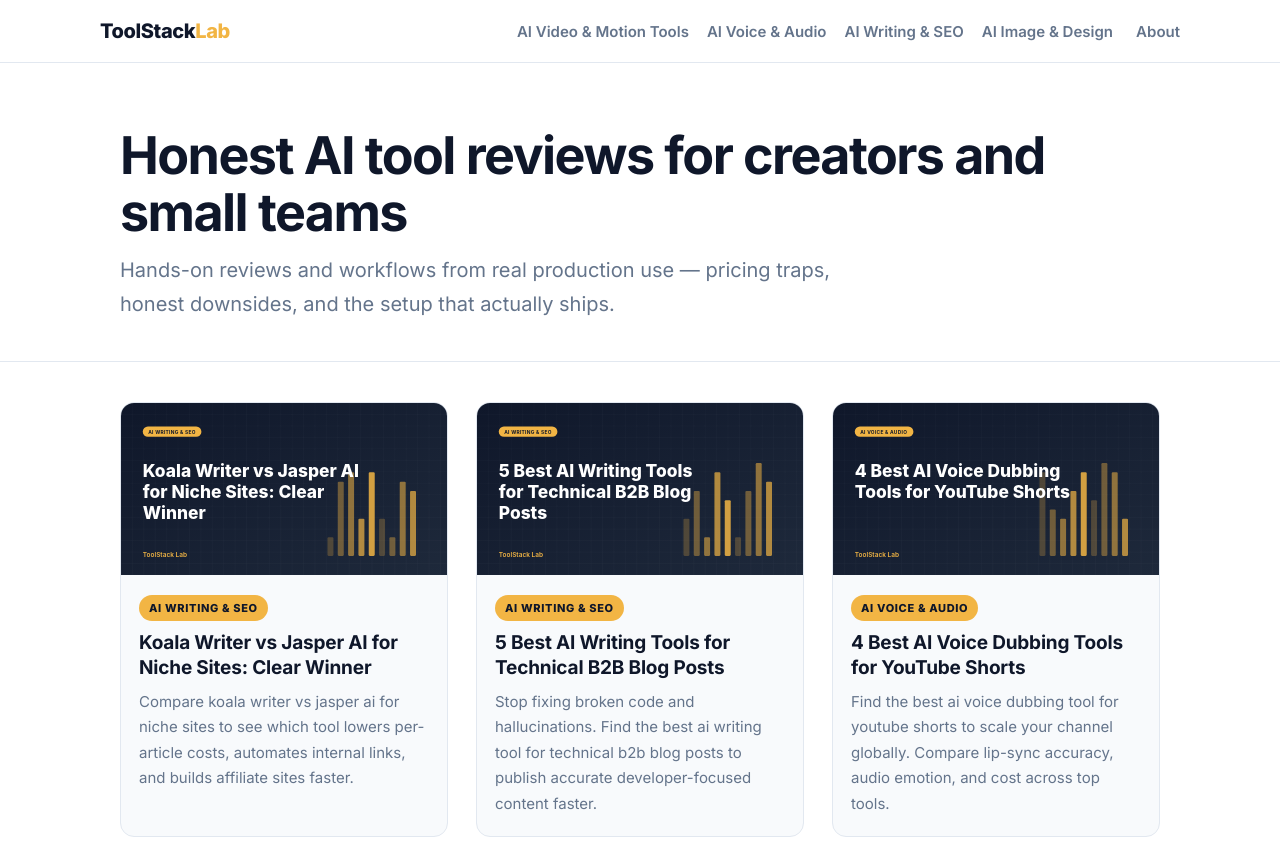
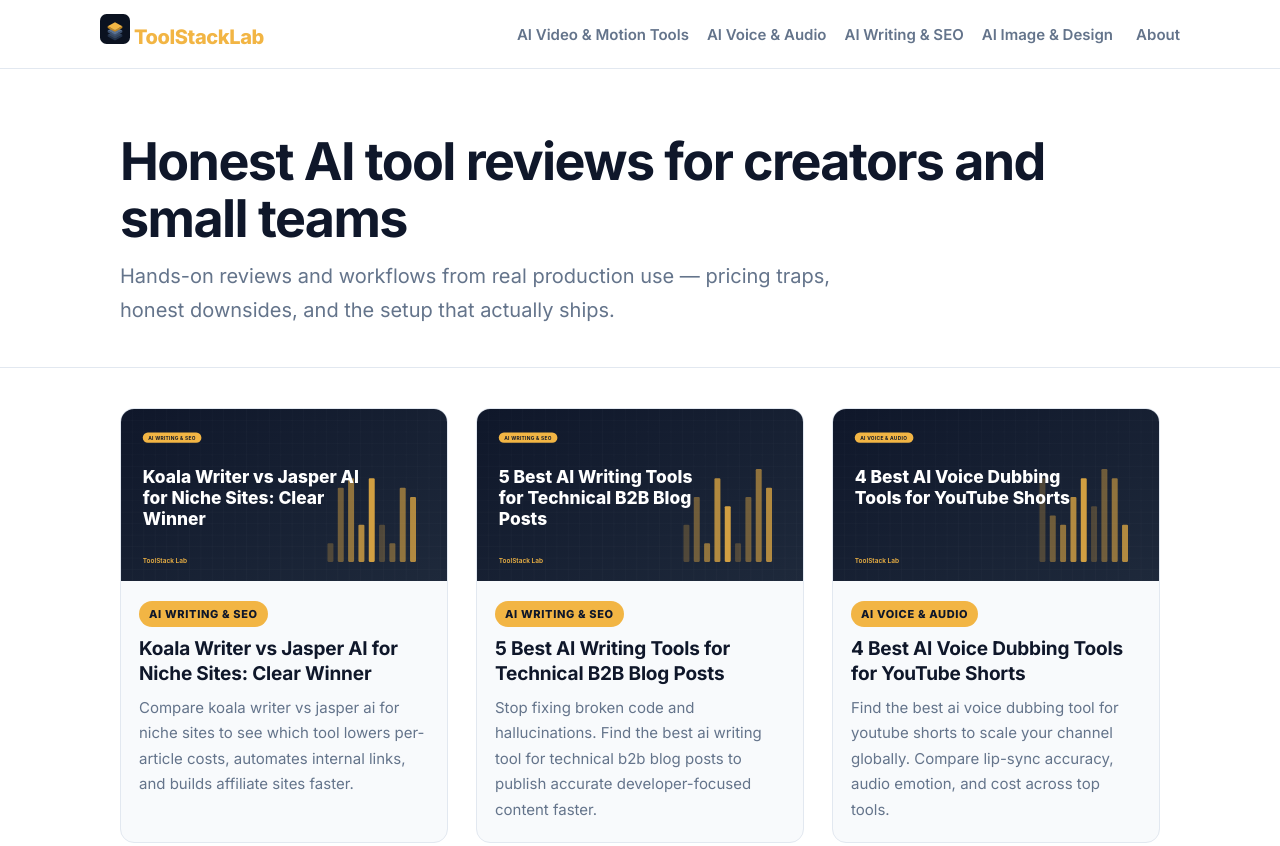
Before and after one commit to abbastarig92-debug/ai-blog-factory, an Astro site in the folder site/: page / in a window 1280 px wide. Shown: the top 846 px of the page. Built offline with nearby package versions, Linux system fonts and the light colour scheme; Astro itself is replaced by a stand-in of ours.

Commit message:
Update Base.astro

```diff
--- a/site/src/layouts/Base.astro
+++ b/site/src/layouts/Base.astro
@@ -1,4 +1,4 @@
----
+ ---
 import '../styles/global.css';
 import site from '../site.json';
 const { title, description, image, type = 'website', canonical, jsonld } = Astro.props;
@@ -22,6 +22,9 @@
   <meta name="twitter:card" content="summary_large_image" />
   <link rel="alternate" type="application/rss+xml" title={site.name} href={`${B}/rss.xml`} />
   <link rel="sitemap" href={`${B}/sitemap-index.xml`} />
+  <link rel="icon" type="image/svg+xml" href={`${B}/favicon.svg`} />
+  <link rel="apple-touch-icon" href={`${B}/favicon.svg`} />
+  <meta name="theme-color" content="#0B1220" />
   <link rel="preconnect" href="https://fonts.googleapis.com" />
   <link rel="preconnect" href="https://fonts.gstatic.com" crossorigin />
   <link rel="stylesheet" href="https://fonts.googleapis.com/css2?family=Inter:wght@400;600;700;800&display=swap" />
@@ -42,7 +45,10 @@
 </head>
 <body>
   <header class="site"><div class="wrap row">
-    <a class="logo" href={`${B}/`}>{site.name.split(' ')[0]}<span>{site.name.split(' ').slice(1).join(' ')}</span></a>
+    <a class="logo" href={`${B}/`}>
+      <img src={`${B}/favicon.svg`} alt="" width="30" height="30" />
+      <span class="logo-text">{site.name.split(' ')[0]}<span>{site.name.split(' ').slice(1).join(' ')}</span></span>
+    </a>
     <nav>
       {site.clusters.slice(0,4).map((c) => <a href={`${B}/topics/${c.id}/`}>{c.title}</a>)}
       <a href={`${B}/about/`}>About</a>
```
